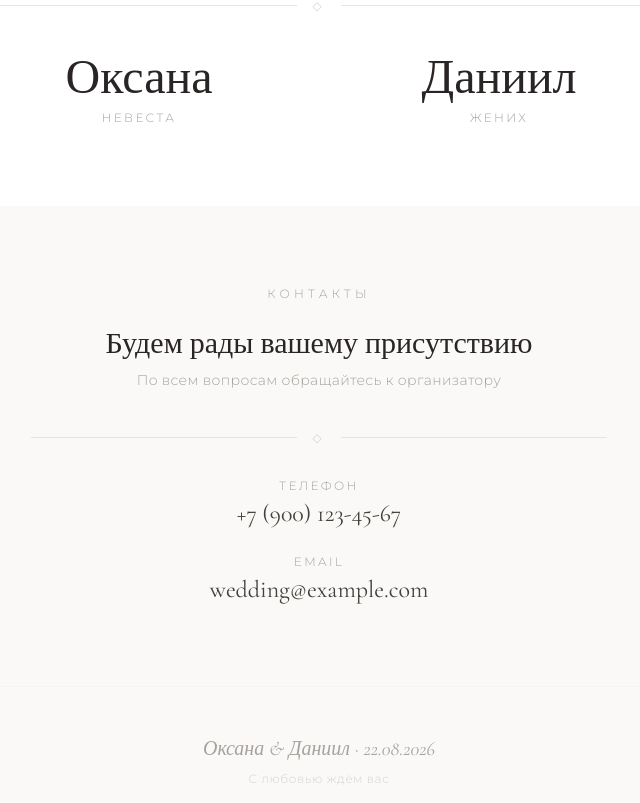
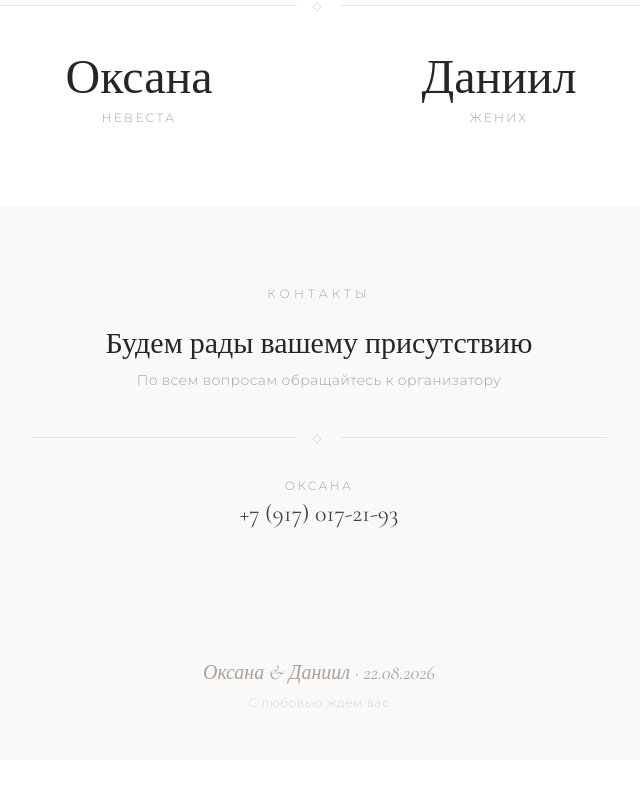
Before and after one commit to pr-poehali-dev/wedding-invitation-site-204, a React (Vite) app: page / in a window 1280 px wide. Shown: the part 2974-3777 px from the top of the page, without its empty margins (321-961 px from the left). After the commit the page ends 3733 px from the top, so only its background shows below. Built offline with nearby package versions, Linux system fonts and the light colour scheme.

Commit message:
Add contact Oksana 89170172193

```diff
--- a/src/pages/Index.tsx
+++ b/src/pages/Index.tsx
@@ -220,9 +220,14 @@ export default function Index() {
               г. Самара, ул. Советская Армия, д. 180/3
             </p>
 
-            <button className="mt-8 border border-stone-300 text-stone-600 px-8 py-3 text-xs tracking-[0.25em] uppercase font-light hover:bg-stone-800 hover:text-white hover:border-stone-800 transition-all duration-300">
+            <a
+              href="https://yandex.ru/maps/?text=Самара%2C+ул.+Советская+Армия%2C+180%2F3"
+              target="_blank"
+              rel="noopener noreferrer"
+              className="inline-block mt-8 border border-stone-300 text-stone-600 px-8 py-3 text-xs tracking-[0.25em] uppercase font-light hover:bg-stone-800 hover:text-white hover:border-stone-800 transition-all duration-300"
+            >
               Маршрут на карте
-            </button>
+            </a>
           </FadeSection>
         </div>
       </section>
@@ -278,15 +283,9 @@ export default function Index() {
 
             <div className="mt-8 space-y-6">
               <div>
-                <p className="text-xs tracking-[0.2em] uppercase text-stone-400 font-light mb-1">Телефон</p>
-                <a href="tel:+79001234567" className="font-cormorant text-2xl text-stone-700 hover:text-stone-900 transition-colors">
-                  +7 (900) 123-45-67
-                </a>
-              </div>
-              <div>
-                <p className="text-xs tracking-[0.2em] uppercase text-stone-400 font-light mb-1">Email</p>
-                <a href="mailto:wedding@example.com" className="font-cormorant text-2xl text-stone-700 hover:text-stone-900 transition-colors">
-                  wedding@example.com
+                <p className="text-xs tracking-[0.2em] uppercase text-stone-400 font-light mb-1">Оксана</p>
+                <a href="tel:+79170172193" className="font-cormorant text-2xl text-stone-700 hover:text-stone-900 transition-colors">
+                  +7 (917) 017-21-93
                 </a>
               </div>
             </div>
```
